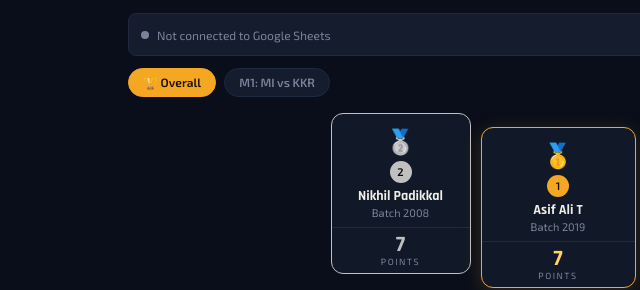
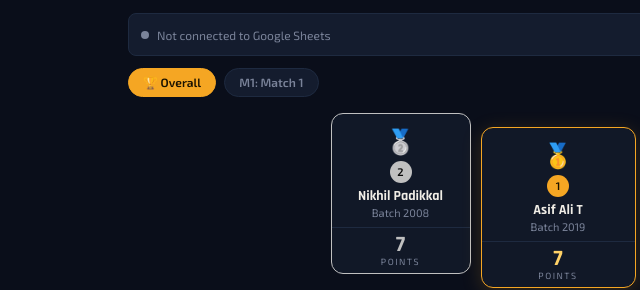
Before and after one commit to z4leh/IPL-LEADERBOARD-GECI-ALUMNI, a plain HTML site: page index.html in a window 1280 px wide. Shown: the part 256-546 px from the top of the page, 82-722 px from the left. Drawn offline with Linux system fonts and the light colour scheme.

Commit message:
Add files via upload

```diff
--- a/index.html
+++ b/index.html
@@ -551,23 +551,23 @@ function seedData() {
     {name:"Shahsad",batch:2014,phone:""},
     {name:"Sudheesh Sudhakaran",batch:2008,phone:""},
   ];
-  state.matches = [{num:1, name:"MI vs KKR", date:"2026-03-22"}];
+  state.matches = [{num:1, name:"Match 1", date:"2026-03-22"}];
   state.scores = [
-    {name:"Asif Ali T",match:"MI vs KKR",points:7},{name:"Nikhil Padikkal",match:"MI vs KKR",points:7},
-    {name:"Shafina",match:"MI vs KKR",points:7},{name:"Anwar",match:"MI vs KKR",points:5},
-    {name:"Sakhin",match:"MI vs KKR",points:5},{name:"Ajmal KA",match:"MI vs KKR",points:4},
-    {name:"Amal Thankachan",match:"MI vs KKR",points:4},{name:"Arun Kumar",match:"MI vs KKR",points:4},
-    {name:"Jashir",match:"MI vs KKR",points:4},{name:"Jasil",match:"MI vs KKR",points:4},
-    {name:"Lukeman",match:"MI vs KKR",points:4},{name:"Shakir",match:"MI vs KKR",points:4},
-    {name:"Shamna",match:"MI vs KKR",points:4},{name:"Sooraj Sukumaran",match:"MI vs KKR",points:4},
-    {name:"Swathy Vinod",match:"MI vs KKR",points:4},{name:"RAKESH",match:"MI vs KKR",points:3},
-    {name:"Sumayya",match:"MI vs KKR",points:3},{name:"VISHNU",match:"MI vs KKR",points:3},
-    {name:"Aneesh Salimkumat",match:"MI vs KKR",points:2},{name:"Balagovind",match:"MI vs KKR",points:2},
-    {name:"Fayiz Hashim",match:"MI vs KKR",points:2},{name:"Shibil Jaleel",match:"MI vs KKR",points:2},
-    {name:"Vipin K V",match:"MI vs KKR",points:2},{name:"ARJUN R G",match:"MI vs KKR",points:2},
-    {name:"Benax Arjunan",match:"MI vs KKR",points:0},{name:"Muhammed Fayis",match:"MI vs KKR",points:0},
-    {name:"Sameer",match:"MI vs KKR",points:0},{name:"Shahsad",match:"MI vs KKR",points:0},
-    {name:"Sudheesh Sudhakaran",match:"MI vs KKR",points:0},
+    {name:"Asif Ali T",match:"Match 1",points:7},{name:"Nikhil Padikkal",match:"Match 1",points:7},
+    {name:"Shafina",match:"Match 1",points:7},{name:"Anwar",match:"Match 1",points:5},
+    {name:"Sakhin",match:"Match 1",points:5},{name:"Ajmal KA",match:"Match 1",points:4},
+    {name:"Amal Thankachan",match:"Match 1",points:4},{name:"Arun Kumar",match:"Match 1",points:4},
+    {name:"Jashir",match:"Match 1",points:4},{name:"Jasil",match:"Match 1",points:4},
+    {name:"Lukeman",match:"Match 1",points:4},{name:"Shakir",match:"Match 1",points:4},
+    {name:"Shamna",match:"Match 1",points:4},{name:"Sooraj Sukumaran",match:"Match 1",points:4},
+    {name:"Swathy Vinod",match:"Match 1",points:4},{name:"RAKESH",match:"Match 1",points:3},
+    {name:"Sumayya",match:"Match 1",points:3},{name:"VISHNU",match:"Match 1",points:3},
+    {name:"Aneesh Salimkumat",match:"Match 1",points:2},{name:"Balagovind",match:"Match 1",points:2},
+    {name:"Fayiz Hashim",match:"Match 1",points:2},{name:"Shibil Jaleel",match:"Match 1",points:2},
+    {name:"Vipin K V",match:"Match 1",points:2},{name:"ARJUN R G",match:"Match 1",points:2},
+    {name:"Benax Arjunan",match:"Match 1",points:0},{name:"Muhammed Fayis",match:"Match 1",points:0},
+    {name:"Sameer",match:"Match 1",points:0},{name:"Shahsad",match:"Match 1",points:0},
+    {name:"Sudheesh Sudhakaran",match:"Match 1",points:0},
   ];
   persist();
 }
```
